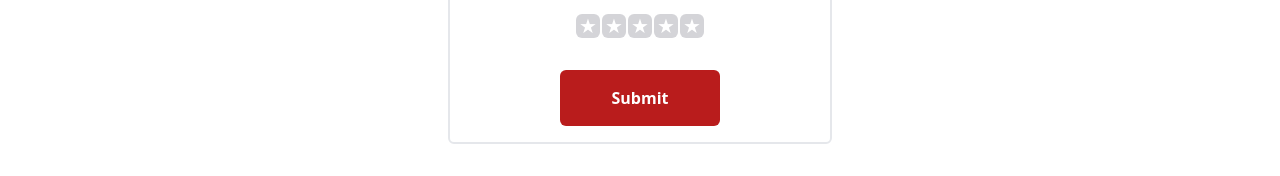
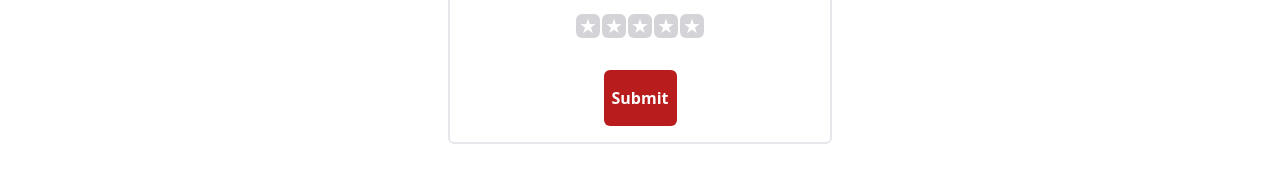
Before and after one commit to Jogopin/Groovz-client, a React (Vite) app: page /store/1 in a window 1280 px wide. Shown: the part 438-614 px from the top of the page. Built offline with nearby package versions, Linux system fonts and the light colour scheme; no server answers.

Commit message:
add $ implement ButtonText component

```diff
--- /dev/null
+++ b/src/components/ButtonText.jsx
@@ -0,0 +1,13 @@
+export default function ButtonText({handleClick,text,alt,iconImage,disabled,variant}) {
+    const buttonStyle = variant === "secondary" ? "btn-secondary" : "btn-primary";
+  return (
+    <button
+      onClick={handleClick}
+      className={` ${buttonStyle} flex h-14  items-center justify-evenly`}
+      disabled={disabled}
+    >
+      {iconImage ? <img src={iconImage} className="w-8 invert" alt={alt} /> :<></>}
+      {text ? <span>{text}</span> : <></>}
+    </button>
+  );
+}
--- a/src/index.css
+++ b/src/index.css
@@ -16,10 +16,10 @@
 }
 
 .btn-primary{
-    @apply bg-red-700 font-semibold text-white rounded-md p-3 disabled:bg-red-200 disabled:cursor-not-allowed;
+    @apply bg-red-700 font-semibold text-white rounded-md px-2 py-3 disabled:bg-red-200 disabled:cursor-not-allowed;
 }
 .btn-secondary{
-    @apply bg-zinc-600 font-semibold text-white rounded-md p-3;
+    @apply bg-zinc-400 font-semibold text-white rounded-md p-3;
 }
 ::selection{
     color: white;
--- a/src/pages/AddProduct.jsx
+++ b/src/pages/AddProduct.jsx
@@ -3,6 +3,7 @@ import InputLabel from "../components/InputLabel";
 import { plusIcon } from "../assets/icons";
 import { uploadImage } from "../services/api";
 import { toast } from "react-hot-toast";
+import ButtonText from "../components/ButtonText";
 
 export default function AddProduct({ addProductAndUpdateState }) {
   const [formState, setFormState] = useState({
@@ -221,10 +222,8 @@ export default function AddProduct({ addProductAndUpdateState }) {
         </div>
 
         <div className="m-auto flex gap-4">
-          <button className="btn-primary m-auto">Add Product</button>
-          <button onClick={handleCancel} className="btn-primary m-auto">
-            Cancel
-          </button>
+          <ButtonText  text={"Add Product"}/>
+          <ButtonText handleClick={handleCancel} text={"Cancel"} variant={"secondary"}/>
         </div>
       </form>
     </div>
--- a/src/pages/ContactPage.jsx
+++ b/src/pages/ContactPage.jsx
@@ -3,6 +3,7 @@ import InputLabel from "../components/InputLabel";
 import { sendContactMessage } from "../services/api";
 import { toast } from "react-hot-toast";
 import { useAuth } from "../hooks/useAuth";
+import ButtonText from "../components/ButtonText";
 
 export default function ContactPage() {
   const { authUser, isLoggedIn } = useAuth();
@@ -102,7 +103,8 @@ export default function ContactPage() {
           <></>
         )} */}
 
-          <button className="btn-primary px-4 py-2">Send message</button>
+            <ButtonText text={"Send message"}/>
+
         </form>
       </section>
     </>
--- a/src/pages/HomePage/HeroBanner.jsx
+++ b/src/pages/HomePage/HeroBanner.jsx
@@ -1,8 +1,9 @@
 import React from "react";
-import { Link } from "react-router-dom";
+import { Link, useNavigate } from "react-router-dom";
+import ButtonText from "../../components/ButtonText";
 
 const HeroBanner = ({heroProduct}) => {
-
+   const navigate = useNavigate()
   if(!heroProduct){
 
     return <p>"Loading"</p>
@@ -27,11 +28,7 @@ const HeroBanner = ({heroProduct}) => {
         </h1>
         <h2 className="text-2xl font-bold tracking-wide">Luctus sit amet</h2>
 
-        <Link to={`/store/${heroProduct._id}`}>
-          <button className="mt-5 rounded-[30px] bg-zinc-800 px-8 py-4 font-bold text-white hover:bg-red-700">
-           SHOP
-          </button>
-        </Link>
+        <ButtonText text={"SHOP"} handleClick={()=>{navigate(`/store/${heroProduct._id}`)}} />
       </div>
     </section>
   );
--- a/src/pages/ProductPage/ProductDetails.jsx
+++ b/src/pages/ProductPage/ProductDetails.jsx
@@ -3,6 +3,7 @@ import Carousel from "../../components/Carousel";
 import { addCartIcon } from "../../assets/icons";
 import RatingDisplay from "../../components/RatingDisplay/RatingDisplay";
 import { useCart } from "../../hooks/useCart";
+import ButtonText from "../../components/ButtonText";
 
 const ProductDetails = ({ productData, rating }) => {
   const {addToCart}=useCart()
@@ -64,11 +65,8 @@ const ProductDetails = ({ productData, rating }) => {
             </button>
           </div>
           {/* Add to cart button */}
-          <button onClick={handleAddToCart} className="btn-primary flex h-14  items-center justify-evenly" disabled={productData.stock<quantity || quantity===0}>
-            <img src={addCartIcon} className="w-8 invert" alt="Cart-Icon"/>
-            {inStock ? <span>Add to the cart</span> : <span>Out of stock</span>}
+          <ButtonText handleClick={handleAddToCart} text={inStock ? "Add to the cart" :"Out of stock"} iconImage={addCartIcon}/>
 
-          </button>
         </div>
       </div>
     </div>
--- a/src/pages/ProductPage/RatingReviewInput.jsx
+++ b/src/pages/ProductPage/RatingReviewInput.jsx
@@ -3,6 +3,7 @@ import generateStarsArray from "../../utils/generateStarsArray";
 import Star from "../../components/RatingDisplay/Star";
 import { postReview } from "../../services/api";
 import { toast } from "react-hot-toast";
+import ButtonText from "../../components/ButtonText";
 
 
 const RatingReviewInput = ({productId,user,isLoggedIn,updateReviewsList}) => {
@@ -78,8 +79,8 @@ const RatingReviewInput = ({productId,user,isLoggedIn,updateReviewsList}) => {
         ))}
         {/* <span className="ml-2 font-semibold">{rating ? rating : null}</span> */}
       </div>
+        <ButtonText text={"Submit"} />
 
-      <button className="h-14 w-2/4 md:w-1/4 lg:w-[10rem] btn-primary">Submit</button>
     </form>
   );
 };
--- a/src/pages/Signup.jsx
+++ b/src/pages/Signup.jsx
@@ -4,6 +4,7 @@ import { Link, useNavigate } from "react-router-dom";
 import { signup } from "../services/api";
 import { Toaster, toast } from "react-hot-toast";
 import capitalize from "../utils/capitalize";
+import ButtonText from "../components/ButtonText";
 
 
 const Signup = () => {
@@ -70,9 +71,7 @@ const Signup = () => {
         {"Already have an account? "}
         <Link to={"/login"} className="font-bold underline">Login</Link>
         </p>
-        <button  className="btn-primary px-4 py-2">
-          Sign up
-        </button>
+        <ButtonText text={"Sign up"}/>
       </form>
 
 
```
